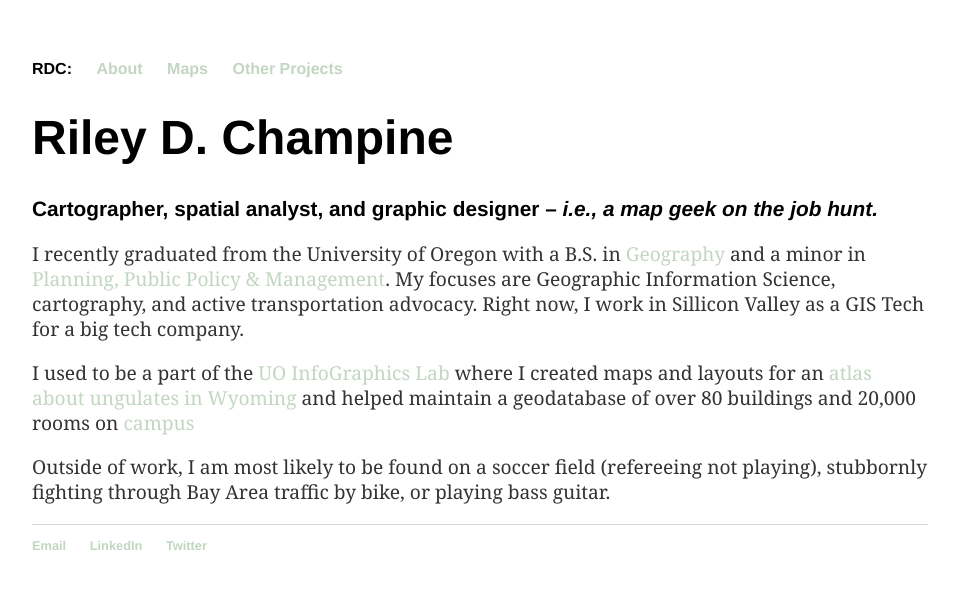
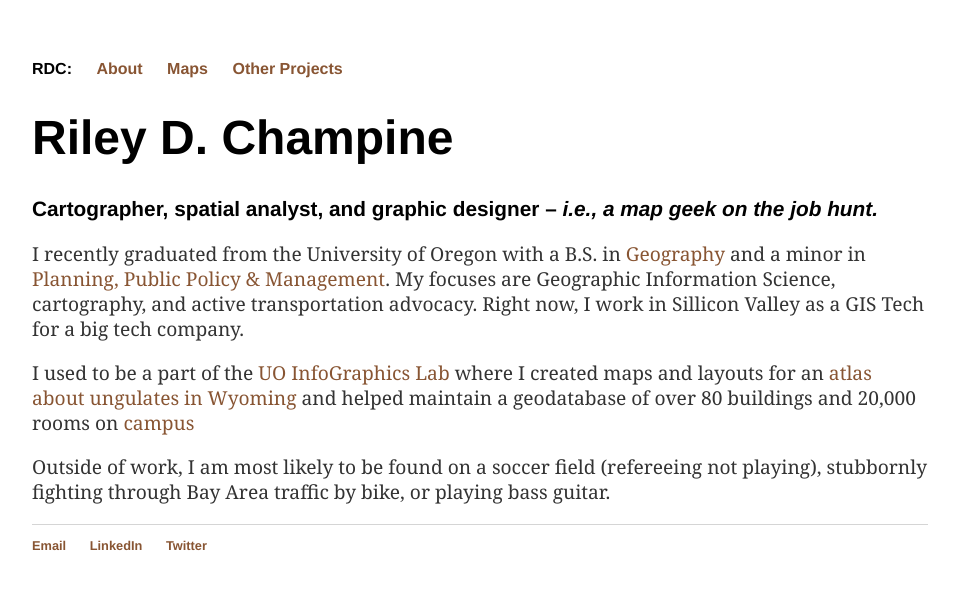
Before and after one commit to rileydchampine/rileydchampine.github.io, a Jekyll site: the page built from index.html, in a window 1280 px wide. Shown: the top 590 px of the page, without its empty margins (160-1117 px from the left). Built offline with Jekyll 4.4.1, drawn with Linux system fonts in a browser that asks for light colours.

Commit message:
Update main.css

```diff
--- a/css/main.css
+++ b/css/main.css
@@ -14,7 +14,7 @@ nav ul li, footer ul li {
 }
 a {
     text-decoration: none;
-    color: rgb(194, 214, 194);
+    color: #853;
 
 }
 a:hover {
```
